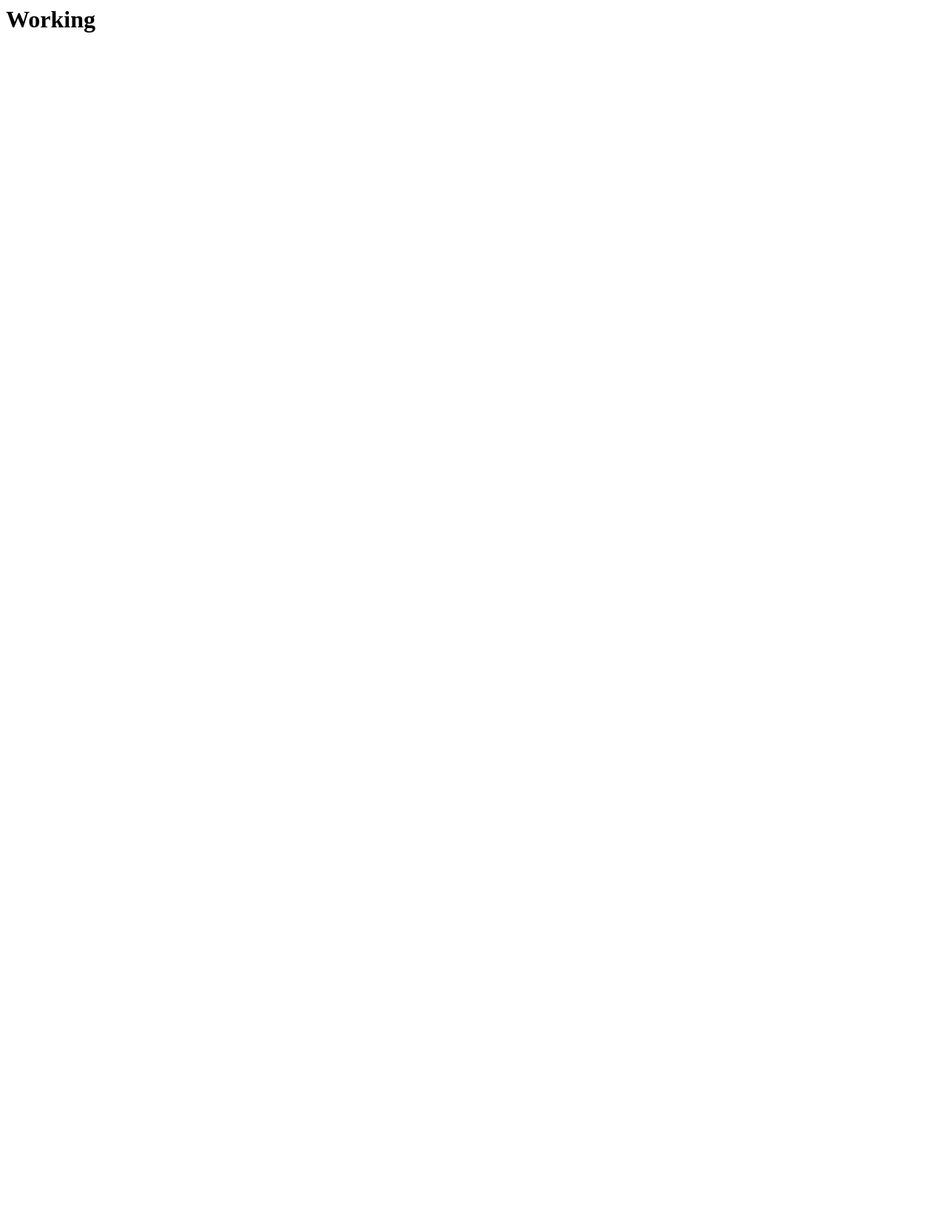
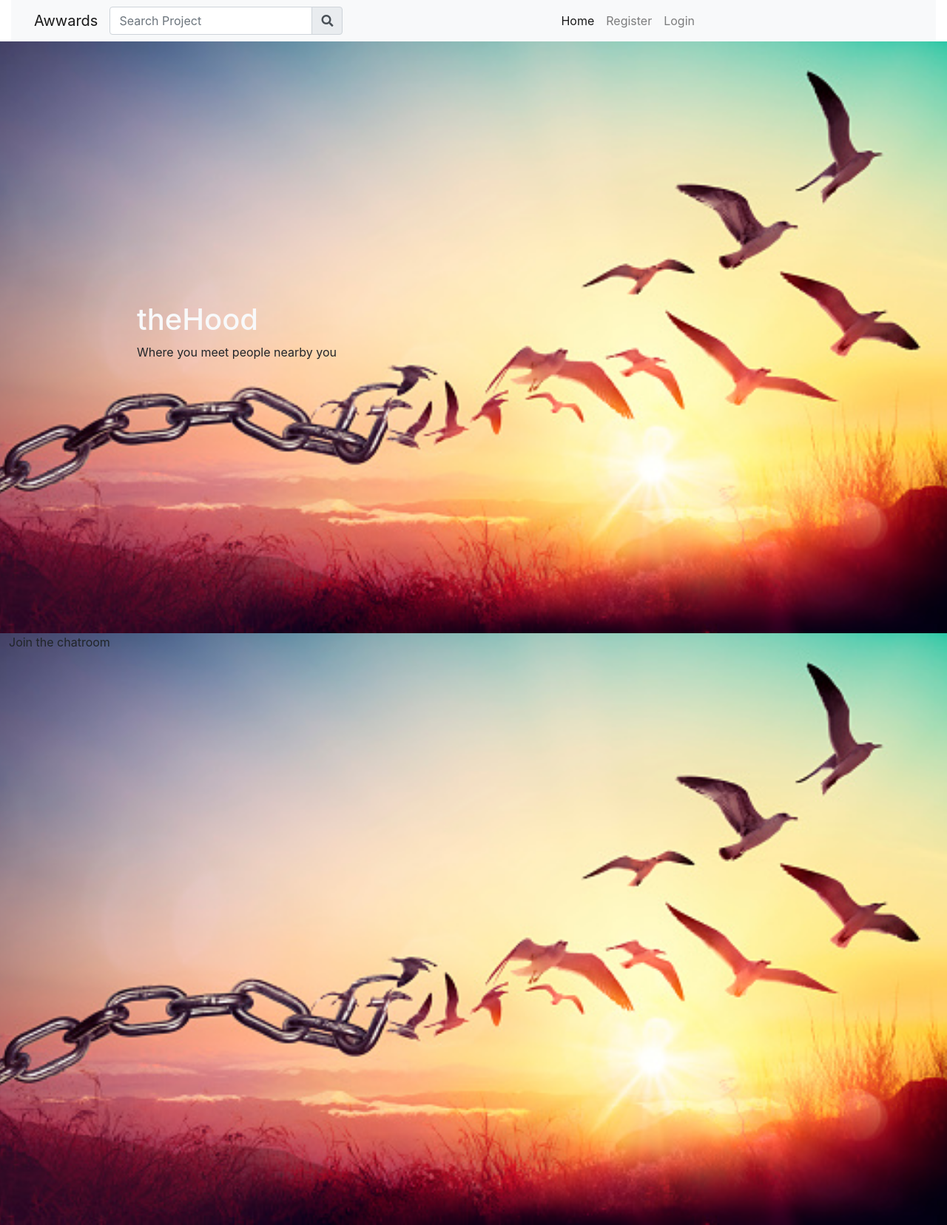
Before and after one commit to kipsang01/theHood, a Django app: page / in a window 1280 px wide. Before the commit the page is almost empty. Shown: the whole page at 74% size. Before the commit the page ends 44 px from the top, so only its background shows below. Run offline with Django 3.2, Linux system fonts and the light colour scheme; some libraries are stand-ins or nearby versions.

Commit message:
Add navbar

```diff
--- /dev/null
+++ b/hood/static/css/styles.css
@@ -0,0 +1,7 @@
+.landing-page{
+    height: 100vh;
+    background-image: url('../images/bg.jpg');
+    background-position: 100%;
+    background-repeat: no-repeat;
+    background-size: cover;
+}
--- /dev/null
+++ b/hood/templates/base.html
@@ -0,0 +1,45 @@
+{% load static %}
+<!DOCTYPE html>
+<html lang="en">
+<head>
+    <meta charset="UTF-8">
+    <meta http-equiv="X-UA-Compatible" content="IE=edge">
+    <meta name="viewport" content="width=device-width, initial-scale=1.0">
+    <link href="https://cdn.jsdelivr.net/npm/bootstrap@5.0.2/dist/css/bootstrap.min.css" rel="stylesheet" integrity="sha384-EVSTQN3/azprG1Anm3QDgpJLIm9Nao0Yz1ztcQTwFspd3yD65VohhpuuCOmLASjC" crossorigin="anonymous">
+    <link rel="stylesheet" href="https://use.fontawesome.com/releases/v5.15.4/css/all.css" integrity="sha384-DyZ88mC6Up2uqS4h/KRgHuoeGwBcD4Ng9SiP4dIRy0EXTlnuz47vAwmeGwVChigm" crossorigin="anonymous">
+    <link rel="preconnect" href="https://fonts.googleapis.com">
+    <link rel="preconnect" href="https://fonts.gstatic.com" crossorigin>
+    <link href="https://fonts.googleapis.com/css2?family=Great+Vibes&family=Poppins:wght@300&display=swap" rel="stylesheet">
+    <link rel="stylesheet" href="https://cdnjs.cloudflare.com/ajax/libs/twitter-bootstrap/4.1.3/css/bootstrap.min.css">
+    <link rel="stylesheet" href="https://cdnjs.cloudflare.com/ajax/libs/ionicons/2.0.1/css/ionicons.min.css">
+    <link rel="stylesheet" href="https://cdn.jsdelivr.net/npm/bootstrap@4.6.0/dist/css/bootstrap.min.css" integrity="sha384-B0vP5xmATw1+K9KRQjQERJvTumQW0nPEzvF6L/Z6nronJ3oUOFUFpCjEUQouq2+l" crossorigin="anonymous">
+    <link rel="stylesheet" href="{% static 'css/styles.css' %}">
+    <title>Hood</title>
+</head>
+<body>
+    <div class="container-fluid">
+    {% include 'navbar.html' %}
+    {% if messages %}
+    {% for message in messages %}
+    <div class="alert alert-{% if message.tags %} {{message.tags}}{% endif %} alert-dismissible fade show" role="alert">
+        {{message}}
+        <button type="button" class="btn-close" data-bs-dismiss="alert" aria-label="Close"></button>
+      </div>
+      {% endfor %}
+      {% endif %}
+
+
+    {% block content %}
+    {% endblock  %}
+
+    </div>
+
+    {% block scripts%}
+    <script type="text/javascript" src="{%static 'js/scripts.js'%}"></script>
+
+    <script src="https://cdnjs.cloudflare.com/ajax/libs/jquery/3.2.1/jquery.min.js"></script>
+    <script src="https://cdnjs.cloudflare.com/ajax/libs/twitter-bootstrap/4.1.3/js/bootstrap.bundle.min.js"></script>
+    <script src="https://cdn.jsdelivr.net/npm/bootstrap@5.0.2/dist/js/bootstrap.bundle.min.js" integrity="sha384-MrcW6ZMFYlzcLA8Nl+NtUVF0sA7MsXsP1UyJoMp4YLEuNSfAP+JcXn/tWtIaxVXM" crossorigin="anonymous"></script>
+    {% endblock%}
+</body>
+</html>
--- a/hood/templates/home.html
+++ b/hood/templates/home.html
@@ -1 +1,21 @@
-<h1>Working</h1>
+{% extends 'base.html'%}
+{% block content %}
+{% load static%}
+ <div class="container-fluid m-0 p-0">
+     <div class="">
+        <div class="row landing-page">
+                <div class="col-lg-6 d-flex justify-content-center align-items-center">
+                    <div class="text">
+                        <h3 class="text-light fs-1">theHood</h3>
+                        <p>Where you meet people nearby you</p>
+                    </div>
+                </div>
+                <div class="col-lg-6"></div>
+        </div>
+        <div class="row landing-page">
+            <p>Join the chatroom</p>
+        </div>
+     </div>
+
+ </div>
+{% endblock%}
--- /dev/null
+++ b/hood/templates/navbar.html
@@ -0,0 +1,59 @@
+{%load static %}
+<nav class="navbar navbar-expand-lg navbar-light bg-light height-20vh sticky-top">
+    <div class="container-fluid">
+      <a class="navbar-brand" href="#">Awwards</a>
+      <button class="navbar-toggler" type="button" data-bs-toggle="collapse" data-bs-target="#navbarSupportedContent" aria-controls="navbarSupportedContent" aria-expanded="false" aria-label="Toggle navigation">
+        <span class="navbar-toggler-icon"></span>
+      </button>
+      <div class="collapse navbar-collapse" id="navbarSupportedContent">
+        <form class="" role="search"  action="" >
+          {% csrf_token %}
+            <div class="input-group ">
+                  <input type="search" class="form-control" name='search' placeholder="Search Project" aria-label="search" aria-describedby="basic-addon1">
+                  <div class="input-group-append">
+                      <button class="input-group-text" type="submit" ><i class="fas fa-search"></i></button>
+                  </div>
+              </div>
+        </form>
+      </div>
+      <ul class="navbar-nav me-auto mb-2 mb-lg-0">
+        <li class="nav-item">
+          <a class="nav-link active" aria-current="page" href="{% url 'home' %}">Home</a>
+        </li>
+      </ul>
+      <div class="collapse navbar-collapse" id="navbarSupportedContent">
+        <ul class="navbar-nav me-auto mb-2 mb-lg-0">
+          {% if user.is_authenticated  %}
+
+          <li class="nav-item dropdown">
+                <a class="nav-link dropdown-toggle" href="#" id="navbarDropdown" role="button" data-bs-toggle="dropdown" aria-expanded="false">
+                  {% if user.profile.profile_pic%}
+                  <img src="{{user.profile.profile_pic.url}}" alt="" class="icon-profile"> <i>{{user.username}}</i>
+                  {% else%}
+                  <img src="{% static 'profile.png' %}" alt="" class="icon-profile">{{user.username}}
+                  {% endif%}
+                </a>
+                <ul class="dropdown-menu" aria-labelledby="navbarDropdown">
+                <li><a class="dropdown-item" href="/myprofile">Profile</a></li>
+                <li><hr class="dropdown-divider"></li>
+                <li><a class="dropdown-item text-danger" href="/accounts/logout">Logout</a></li>
+
+            </ul>
+          </li>
+          {% else %}
+            <li class="nav-item">
+                <a class="nav-link " href="/accounts/register" tabindex="-1" aria-disabled="true">Register</a>
+            </li>
+            <li class="nav-item">
+                <a class="nav-link " href="/accounts/login" tabindex="-1" aria-disabled="true">Login</a>
+            </li>
+
+          {% endif %}
+        </ul>
+
+      </div>
+      <div class="posting-button">
+
+      </div>
+    </div>
+  </nav>
```
Also changed, not shown: hood/static/images/bg.jpg (added), hood/static/images/image2.jpg (added), hood/static/images/image3.jpg (added), hood/static/images/image4.jpg (added), hood/static/js/scripts.js (added), hood/templates/registration/login.html (added), hood/templates/registration/registration_form.html (added), 1 other file.
